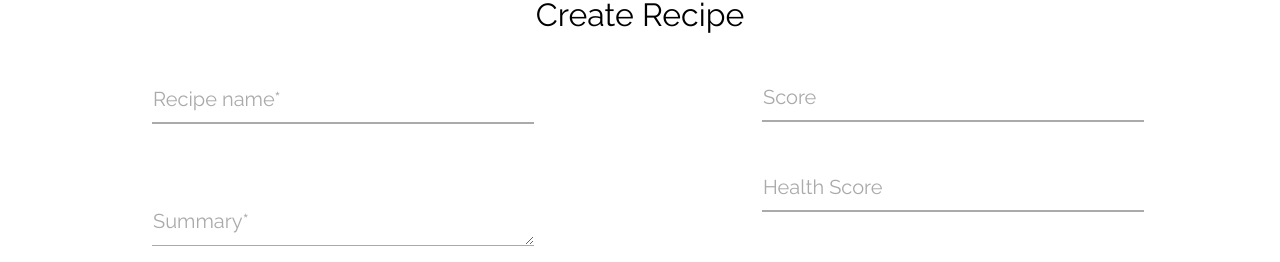
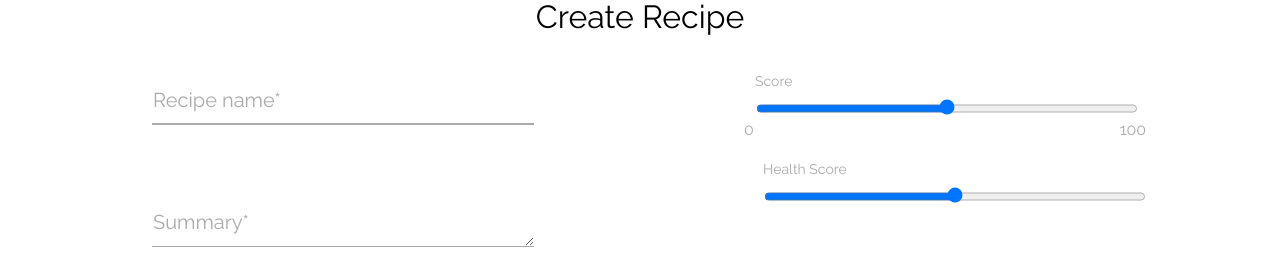
Before and after one commit to Chappetm/FoodApp-PI, a React (Create React App) app in the folder Desktop/PI-Food/client/: page /create in a window 1280 px wide. Shown: the part 193-455 px from the top of the page. Built offline with nearby package versions, Linux system fonts and the light colour scheme; no server answers.

Commit message:
filter por diet ok

```diff
--- /dev/null
+++ b/Desktop/PI-Food/client/src/actions/filterRecipesByDiet.js
@@ -0,0 +1,8 @@
+import { FILTER_BY_DIET} from ".";
+
+export default function filterRecipesByStatus(estado){
+    return {
+        type: FILTER_BY_DIET,
+        payload: estado
+    }
+}
--- a/Desktop/PI-Food/client/src/actions/getRecipes.js
+++ b/Desktop/PI-Food/client/src/actions/getRecipes.js
@@ -5,7 +5,6 @@ export default function getRecipes(){
     return async function(dispatch){
         try {
             const response = await axios.get(`http://localhost:3001/recipe`);
-            console.log(response)
             dispatch({
                 type: GET_RECIPES,
                 payload: response.data
--- a/Desktop/PI-Food/client/src/actions/index.js
+++ b/Desktop/PI-Food/client/src/actions/index.js
@@ -3,3 +3,5 @@ export const GET_QUERY = 'GET_QUERY';
 export const GET_ID = 'GET_ID';
 export const POST_RECIPE = 'POST_RECIPE';
 export const GET_DIETS = 'GET_DIETS';
+export const FILTER_BY_DIET = 'FILTER_BY_DIET';
+export const ORDER_BY_NAME = 'ORDER_BY_NAME';
--- a/Desktop/PI-Food/client/src/components/Create/Create.jsx
+++ b/Desktop/PI-Food/client/src/components/Create/Create.jsx
@@ -95,7 +95,7 @@ const Input = styled.input`
     } */
 `;
 
-const InputTwo = styled.textarea`
+const InputTextarea = styled.textarea`
     font-family: 'Raleway';
     font-size: 15px;
     width: 100%;
@@ -116,6 +116,35 @@ const InputTwo = styled.textarea`
     &:focus + Label,
     &:not(:placeholder-shown) + Label {
         transform: translateY(-4.3em) scale(.7)
+    }
+`;
+
+const InputRange = styled.input`
+    font-size: 20px;
+    width: 100%;
+    border-style: none none solid none;
+    border-color: #aaa;
+    padding: 2px 8px;
+    box-shadow: none;
+    transition: all .5s;
+    cursor: pointer;
+    &::placeholder{
+        color: transparent;
+    }
+    &:focus{
+        box-shadow: none;
+        outline: none;
+        border-color: #f07b3f;
+    }
+    &:focus + Label,
+    &:not(:placeholder-shown) + Label {
+        transform: translateY(-2.5em) scale(.7)
+    }
+    &:invalid + Label{
+        color: red;
+    }
+    &:not(:focus, :required):invalid + Label:after{
+        content: '  (Ingresar titulo de la receta)';
     }
 `;
 
@@ -177,6 +206,15 @@ const DivSelect = styled.div`
     display: flex;
     flex-direction: row;
     align-items: center;
+`;
+
+const DivRange = styled.div`
+    width: 100%;
+    display: flex;
+    flex-direction: row;
+    justify-content: center;
+    align-items: center;
+    color: #aaa;
 `;
 
 const LabelSelect = styled.label`
@@ -249,7 +287,7 @@ export default function Create(params) {
                             </DivLabel>
                             <br />
                             <DivLabel>
-                                <InputTwo name='summary' type="text" placeholder='Summary:' id='summary' value={info.summary} onChange={(e) => handleChange(e)}/>
+                                <InputTextarea name='summary' type="text" placeholder='Summary:' id='summary' value={info.summary} onChange={(e) => handleChange(e)}/>
                                 <Label for='summary'>Summary*</Label>
                             </DivLabel>
                             <br />
@@ -268,18 +306,22 @@ export default function Create(params) {
                             <br />
                         </Div1>
                         <Div1>
-                            <DivLabel>
-                                <Input name='spoonacularScore' type="number" placeholder='Score:' id='spoonacularScore' value={info.spoonacularScore} onChange={(e) => handleChange(e)}/>
-                                <Label for='spoonacularScore'>Score</Label>
-                            </DivLabel>
+                            <DivRange>
+                                <span>0</span>
+                                <DivLabel>
+                                    <InputRange name='spoonacularScore' value='0' min="0" max="100" type="range" placeholder='Score:' id='spoonacularScore' value={info.spoonacularScore} onChange={(e) => handleChange(e)}/>
+                                    <Label for='spoonacularScore'>Score</Label>
+                                </DivLabel>
+                                <span>100</span>
+                            </DivRange>
                             <br />
                             <DivLabel>
-                                <Input name='healthScore'type="number" placeholder='Health Score:' id='health' value={info.healthScore} onChange={(e) => handleChange(e)}/>
+                                <InputRange name='healthScore' value='0' type="range" min="0" max="100" placeholder='Health Score:' id='health' value={info.healthScore} onChange={(e) => handleChange(e)}/>
                                 <Label for='health'>Health Score</Label>
                             </DivLabel>
                             <br />
                             <DivLabel>
-                                <InputTwo name='analyzedInstructions' type="text" placeholder='Steps:' id='analyzedInstructions' value={info.analyzedInstructions}onChange={(e) => handleChange(e)}/>
+                                <InputTextarea name='analyzedInstructions' type="text" placeholder='Steps:' id='analyzedInstructions' value={info.analyzedInstructions}onChange={(e) => handleChange(e)}/>
                                 <Label for='analyzedInstructions'>Steps</Label>
                             </DivLabel>
                             <br />
--- a/Desktop/PI-Food/client/src/components/Filter/Filter.jsx
+++ b/Desktop/PI-Food/client/src/components/Filter/Filter.jsx
@@ -1,6 +1,7 @@
 import React from 'react'
-import { useSelector } from 'react-redux'
+import { useSelector, useDispatch } from 'react-redux'
 import styled from 'styled-components'
+import filterRecipesByDiet from '../../actions/filterRecipesByDiet'
 
 //Styled-components
 
@@ -11,7 +12,7 @@ const DivSelect = styled.div`
 const Select = styled.select`
     text-transform: capitalize;
     padding: 3px;
-    margin: 5px;
+    margin: 10px 10px 0 10px;
     border-radius: 2px;
     border: 1px solid #ced4da;
     outline: none;
@@ -25,21 +26,32 @@ const Option = styled.option`
 
 export default function Filter() {
     const diets = useSelector(store => store.diets)
+    const dispatch = useDispatch()
+
+    const handleFilterDiet = (e) => {
+        dispatch(filterRecipesByDiet(e.target.value))
+    }
+
+    const handleSort = (e) => {
+        dispatch(orderByName(e.target.value))
+    }
 
     return (
         <DivSelect>
-            <Select name="" id="">
+            <Select onChange={(e) => {handleFilterDiet(e)}}>
+                <Option>All</Option>
                 {
                     diets.map(d => <Option>{d}</Option>)
                 }
             </Select>
             <Select>
-                <Option>Por nombre</Option>
-                <Option>Por puntuación</Option>
+                <Option>All</Option>
+                <Option>By Name</Option>
+                <Option>By Score</Option>
             </Select>
-            <Select>
-                <Option>Ascendente</Option>
-                <Option>Descendente</Option>
+            <Select onChange={(e) => {handleSort(e)}}>
+                <Option value='asc'>Ascending order</Option>
+                <Option value='desc'>Descending order</Option>
             </Select>
         </DivSelect>
     )
--- a/Desktop/PI-Food/client/src/components/Home/Home.jsx
+++ b/Desktop/PI-Food/client/src/components/Home/Home.jsx
@@ -6,6 +6,7 @@ import Paged from '../Paged/Paged'
 import Filter from '../Filter/Filter'
 import styled from 'styled-components'
 import getRecipes from '../../actions/getRecipes'
+import getDiets from '../../actions/getDiets'
 import { useDispatch, useSelector } from 'react-redux'
 
 //Styled-components
@@ -37,6 +38,7 @@ export default function Home(props){
 
     useEffect(() => {
         dispatch(getRecipes());
+        dispatch(getDiets());
     }, []);
 
     return (
--- a/Desktop/PI-Food/client/src/reducer/index.js
+++ b/Desktop/PI-Food/client/src/reducer/index.js
@@ -1,10 +1,11 @@
-import { GET_DIETS, GET_ID, GET_QUERY, GET_RECIPES, POST_RECIPE } from "../actions"
+import { GET_DIETS, GET_ID, GET_QUERY, GET_RECIPES, POST_RECIPE, FILTER_BY_DIET, ORDER_BY_NAME } from "../actions"
 
 const initialState = {
     recipesLoaded: [],
     recipeDetail: [],
     newRecipe: [],
-    diets: []
+    diets: [],
+    allRecipes: []
 }
 
 export default function reducer(state = initialState, action){
@@ -12,12 +13,14 @@ export default function reducer(state = initialState, action){
         case GET_RECIPES:
             return {
                 ...state,
-                recipesLoaded: action.payload
+                recipesLoaded: action.payload,
+                allRecipes: action.payload
             }
         case GET_QUERY:
             return {
                 ...state,
-                recipesLoaded: action.payload
+                recipesLoaded: action.payload,
+                allRecipes: action.payload
             }
         case GET_ID:
             return {
@@ -34,6 +37,48 @@ export default function reducer(state = initialState, action){
                 ...state,
                 diets: action.payload
             }
+        case FILTER_BY_DIET:
+            const allRecipes = state.allRecipes
+            const mp = allRecipes.map(d => {
+                if(typeof d.diets[0] === 'object'){
+                    return {
+                        ...d,
+                        diets: d.diets.map(r => r.name)
+                    }
+                }
+                return d;
+            })
+
+            const filter = action.payload === 'All' ? mp : mp.filter(r => r.diets.includes(action.payload))
+            return {
+                ...state,
+                recipesLoaded: filter
+            }
+        case ORDER_BY_NAME:
+            console.log('ENTREEEEEEEEEEEEE', action.payload)
+            const sort = action.payload === 'asc' ? state.allRecipes.sort((a, b) => {
+                if(a.name > b.name){
+                    return 1
+                }
+                if(b.name > a.name){
+                    return -1
+                }
+                return 0
+            }) : state.allRecipes.sort((a, b) => {
+                    if(a.name > b.name){
+                        return -1
+                    }
+                    if(b.name > a.name){
+                        return 1
+                    }
+                    return 0
+            })
+
+            return {
+                ...state,
+                recipesLoaded: sort
+            }
+
         default:
             return state
     }
```
Also changed, not shown: Desktop/PI-Food/client/src/actions/orderByName.js (added, +8 -0 lines).
